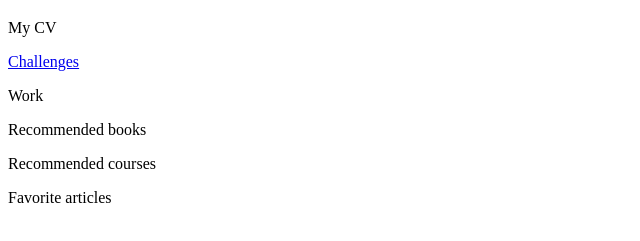
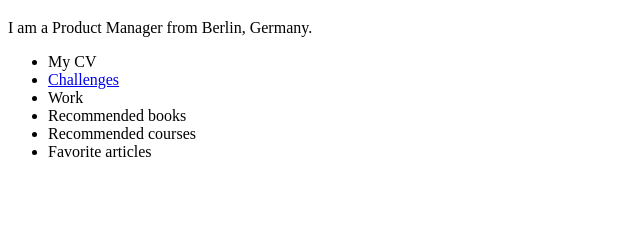
Before and after one commit to irakliboch/irakliboch.github.io, a plain HTML site: page index.html in a window 1280 px wide. Shown: the part 61-302 px from the top of the page, without its empty margins (0-640 px from the left). Drawn offline with Linux system fonts and the light colour scheme.

Commit message:
Update index.html

```diff
--- a/index.html
+++ b/index.html
@@ -1,19 +1,23 @@
 <!DOCTYPE html>
 <html lang="en">
+
 <head>
-	<meta charset="UTF-8">
-	<meta name="viewport" content="width=device-width, initial-scale=1.0">
-	<title>Irakli's Page</title>
+    <meta charset="UTF-8">
+    <meta name="viewport" content="width=device-width, initial-scale=1.0">
+    <title>Irakli's Page</title>
 </head>
+
 <body>
-	<h1>Hello and welcome to my website</h1>
+    <h1>Hello and welcome to my website</h1>
+    <p>I am a Product Manager from Berlin, Germany.</p>
+    <ul>
+        <li>My CV</li>
+        <li><a href="src=/challenges">Challenges</a></li>
+        <li>Work</li>
+        <li>Recommended books</li>
+        <li>Recommended courses</li>
+        <li>Favorite articles</li>
+    </ul>
+</body>
 
-	<p>My CV</p>
-	<p><a href="src=/challenges">Challenges</a></p>
-	<p>Work</p>
-	<p>Recommended books</p>
-	<p>Recommended courses</p>
-	<p>Favorite articles</p>
-
-</body>
 </html>
```
